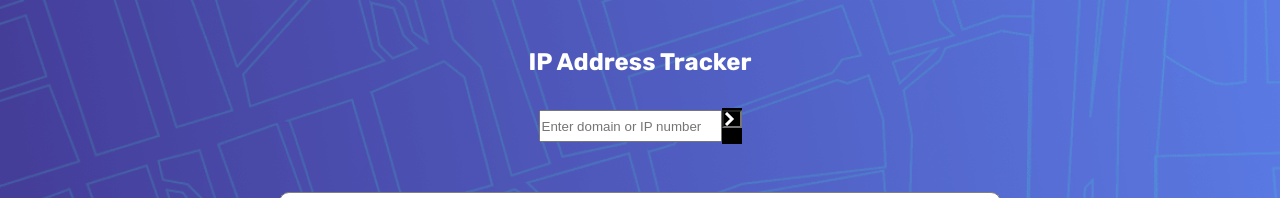
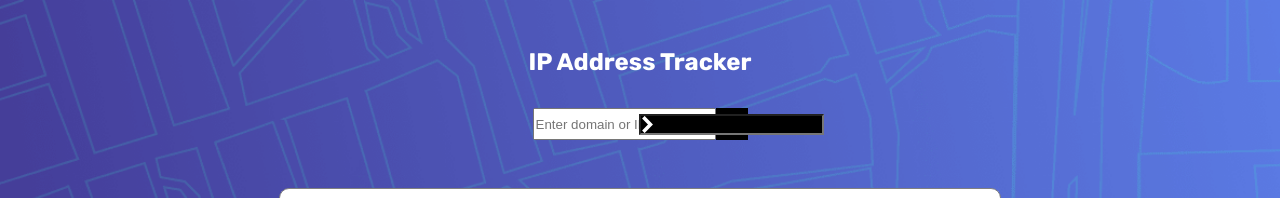
Before and after one commit to aisiklar/IP-Address-Tracker-FE-Mentor, a React (Create React App) app: page / in a window 1280 px wide. Shown: the top 198 px of the page. Built offline with nearby package versions, Linux system fonts and the light colour scheme; no server answers.

Commit message:
working on arrow styling. to be worked in a separate branch

```diff
--- a/src/components/header/Header.styles.css
+++ b/src/components/header/Header.styles.css
@@ -21,13 +21,13 @@ h2 {
 }
 
 .inputField-wrapper {
-  display: inline-block;
+  display: inline-flex;
 }
 
 .submit-arrow-wrapper {
-  display: inline-block;
-  height: 36px;
-  width: auto;
+  display: inline-flex;
+  height: 2rem;
+  width: 2rem;
   background-color: black;
 
 }
@@ -36,12 +36,3 @@ h2 {
   margin-top: 0rem;
   margin-bottom: -4rem;
 }
-
-.arrow {
-  height: 12px;
-  width: 12px;
-  background-image: url('../../../images/icon-arrow.svg');
-  background-size: contain;
-  background-color: black;
-  background-repeat: no-repeat;
-}
--- a/src/components/submit-arrow/SubmitArrow.component.jsx
+++ b/src/components/submit-arrow/SubmitArrow.component.jsx
@@ -1,5 +1,6 @@
 import "./SubmitArrow.styles.css";
 import { useState } from "react";
+import arrow from '../../images2/icon-arrow.svg';
 
 const SubmitArrow = (props) => {
   //console.log('props.ifClicked: ', props.ifClicked);
@@ -13,7 +14,7 @@ const SubmitArrow = (props) => {
   }
 
   return (
-    <div>
+    <div className="arrow-container">
       <input
         className="arrow"
         alt="button"
--- a/src/components/submit-arrow/SubmitArrow.styles.css
+++ b/src/components/submit-arrow/SubmitArrow.styles.css
@@ -0,0 +1,14 @@
+.arrow {
+    background-image: url('../../../images/icon-arrow.svg');
+    background-size: contain;
+    background-color: black;
+    background-repeat: no-repeat;
+  }
+
+  .arrow-container {
+    width: 100%;
+    height: 100%;
+    display: flex;
+    justify-content: center;
+    align-items: center;
+  }
```
Also changed, not shown: src/images2/icon-arrow.svg (added).
